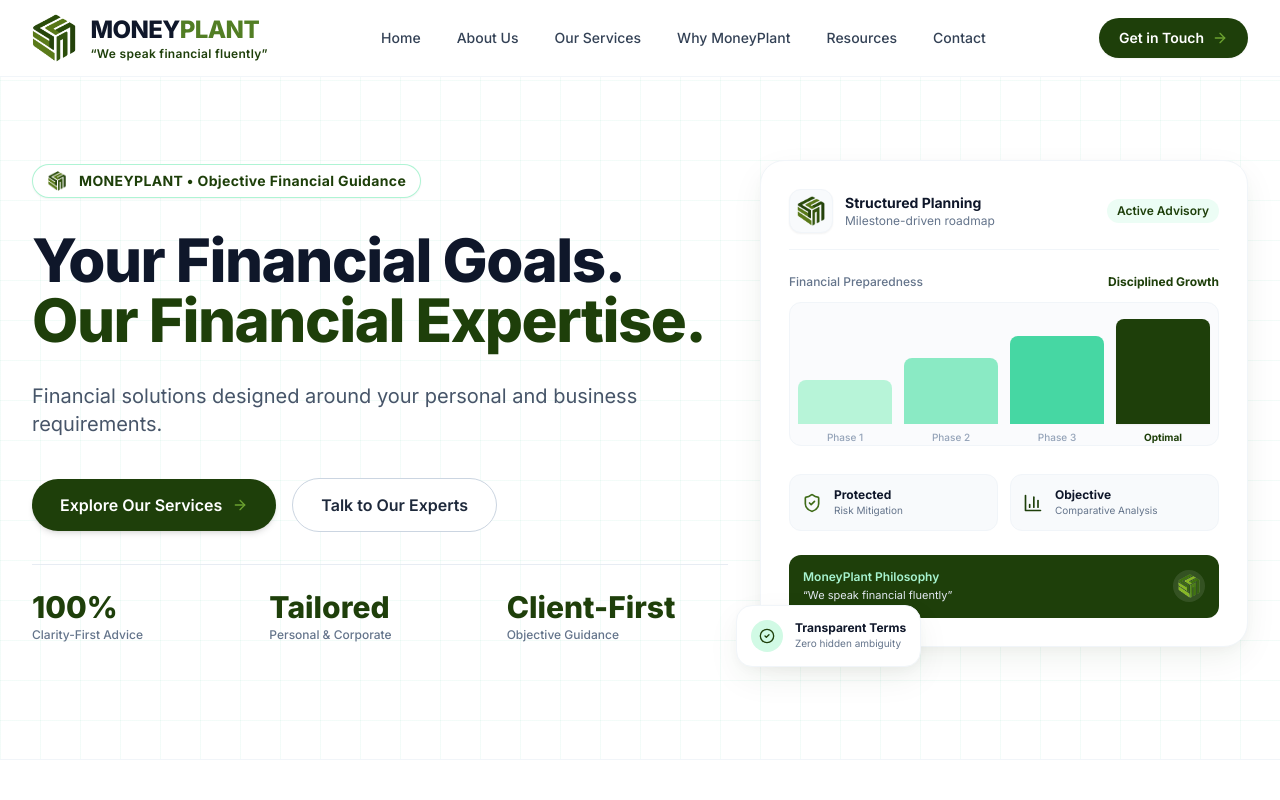
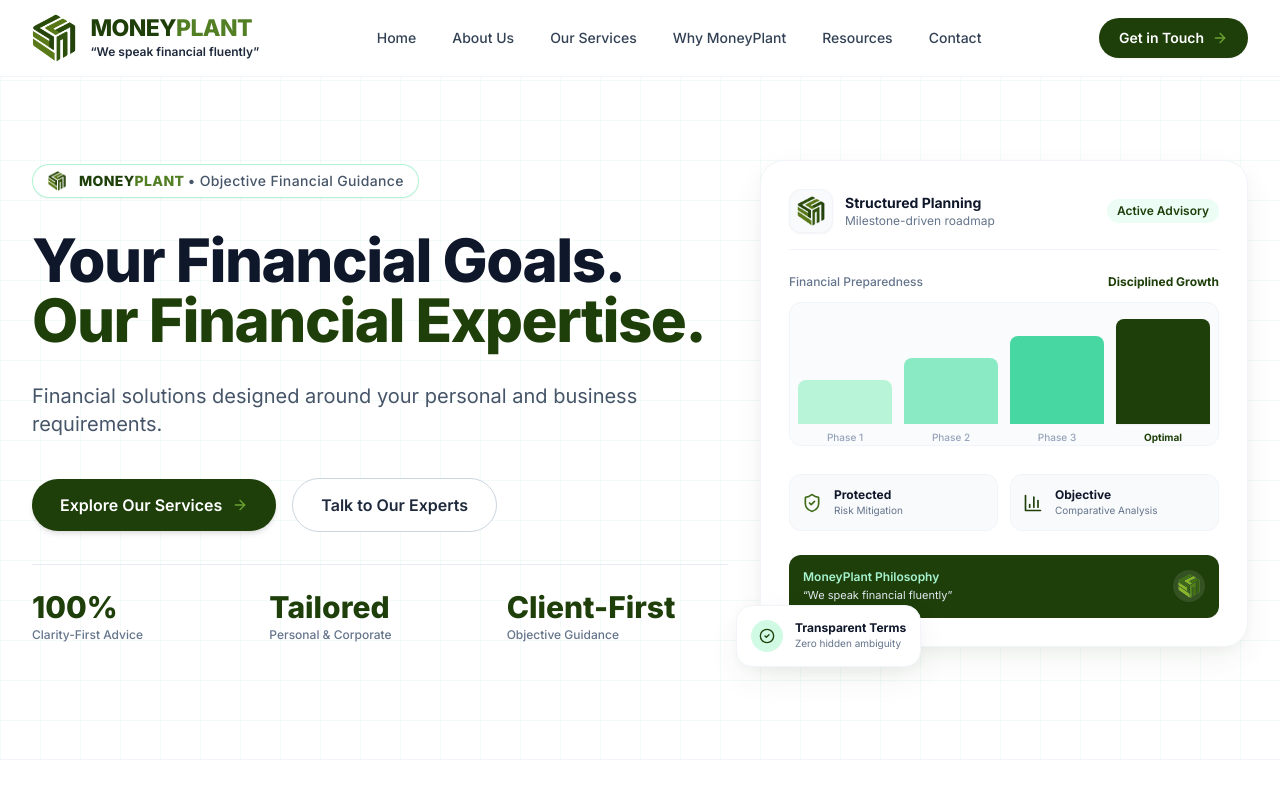
Before and after one commit to shubhgarg1712/moneyplant-website, a React (Vite) app: page / in a window 1280 px wide. Shown: the top 800 px of the page. Built offline with nearby package versions, Linux system fonts and the light colour scheme.

Commit message:
Update MoneyPlant header branding: MONEY in deep forest green, PLANT in fresh green, tagline in dark charcoal

```diff
--- a/src/components/Hero.tsx
+++ b/src/components/Hero.tsx
@@ -17,8 +17,8 @@
                 alt="MoneyPlant Brand"
                 className="w-5 h-5 object-contain"
               />
-              <span className="text-xs sm:text-sm font-bold text-brand-forest tracking-wide">
-                MONEYPLANT • Objective Financial Guidance
+              <span className="text-xs sm:text-sm font-extrabold tracking-wide">
+                <span className="text-[#1E3F0A]">MONEY</span><span className="text-[#527E24]">PLANT</span> <span className="text-slate-600 font-medium">• Objective Financial Guidance</span>
               </span>
             </div>
 
--- a/src/components/Navbar.tsx
+++ b/src/components/Navbar.tsx
@@ -45,10 +45,11 @@
               }}
             />
             <div className="flex flex-col">
-              <span className="font-extrabold text-xl sm:text-2xl tracking-tight text-slate-900 leading-tight">
-                MONEY<span className="text-brand-emerald">PLANT</span>
+              <span className="font-extrabold text-xl sm:text-[23px] tracking-tight leading-none flex items-center">
+                <span className="text-[#1E3F0A]">MONEY</span>
+                <span className="text-[#527E24]">PLANT</span>
               </span>
-              <span className="text-[11px] sm:text-xs text-brand-forest font-semibold tracking-wide">
+              <span className="text-[11px] sm:text-xs text-slate-800 font-semibold tracking-normal mt-1">
                 “We speak financial fluently”
               </span>
             </div>
@@ -103,10 +104,11 @@
               className="h-10 w-auto object-contain"
             />
             <div className="flex flex-col">
-              <span className="font-extrabold text-lg text-slate-900 leading-tight">
-                MONEY<span className="text-brand-emerald">PLANT</span>
+              <span className="font-extrabold text-lg tracking-tight leading-none flex items-center">
+                <span className="text-[#1E3F0A]">MONEY</span>
+                <span className="text-[#527E24]">PLANT</span>
               </span>
-              <span className="text-[10px] text-brand-forest font-semibold">
+              <span className="text-[10px] text-slate-800 font-semibold mt-1">
                 “We speak financial fluently”
               </span>
             </div>
```
